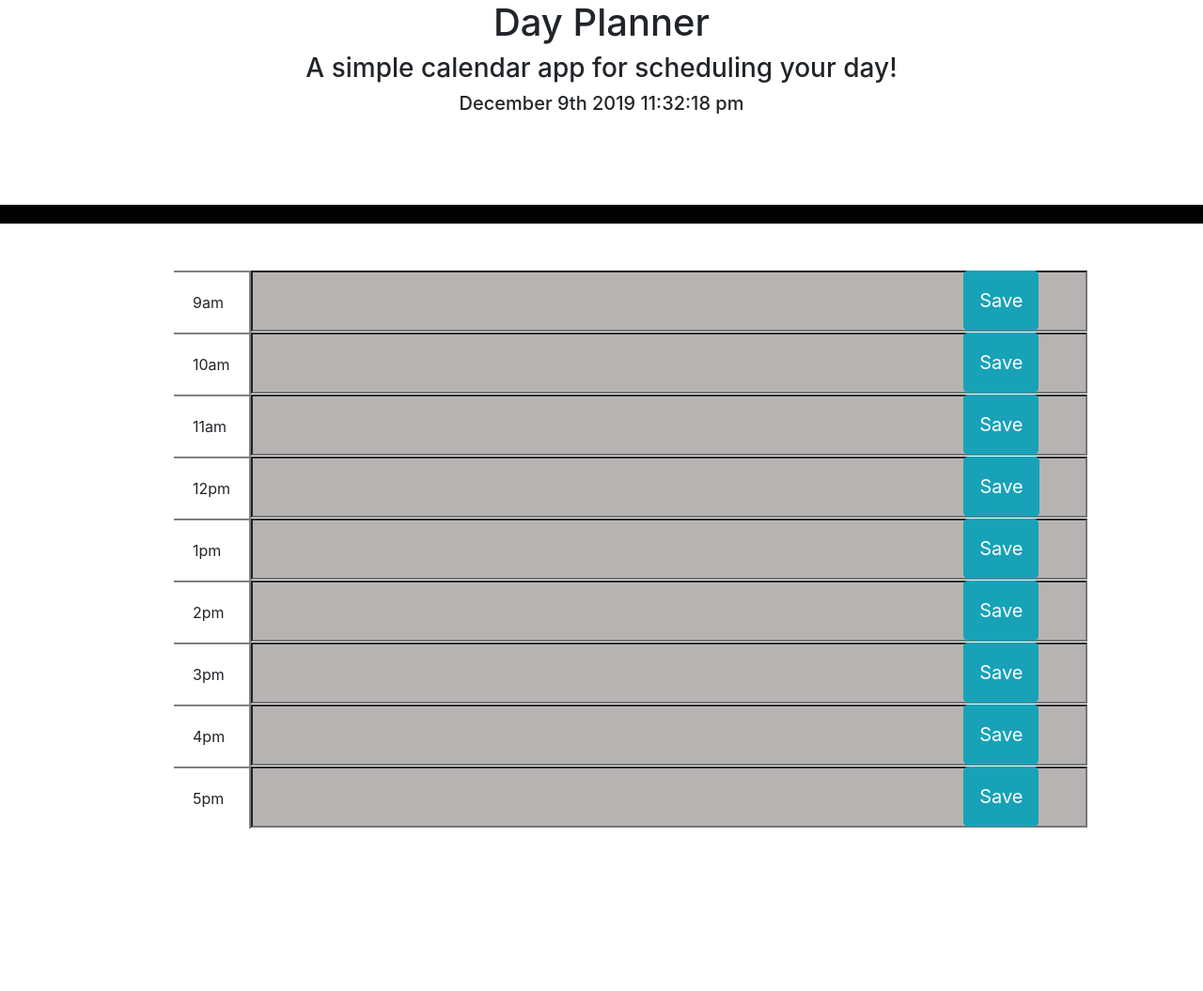
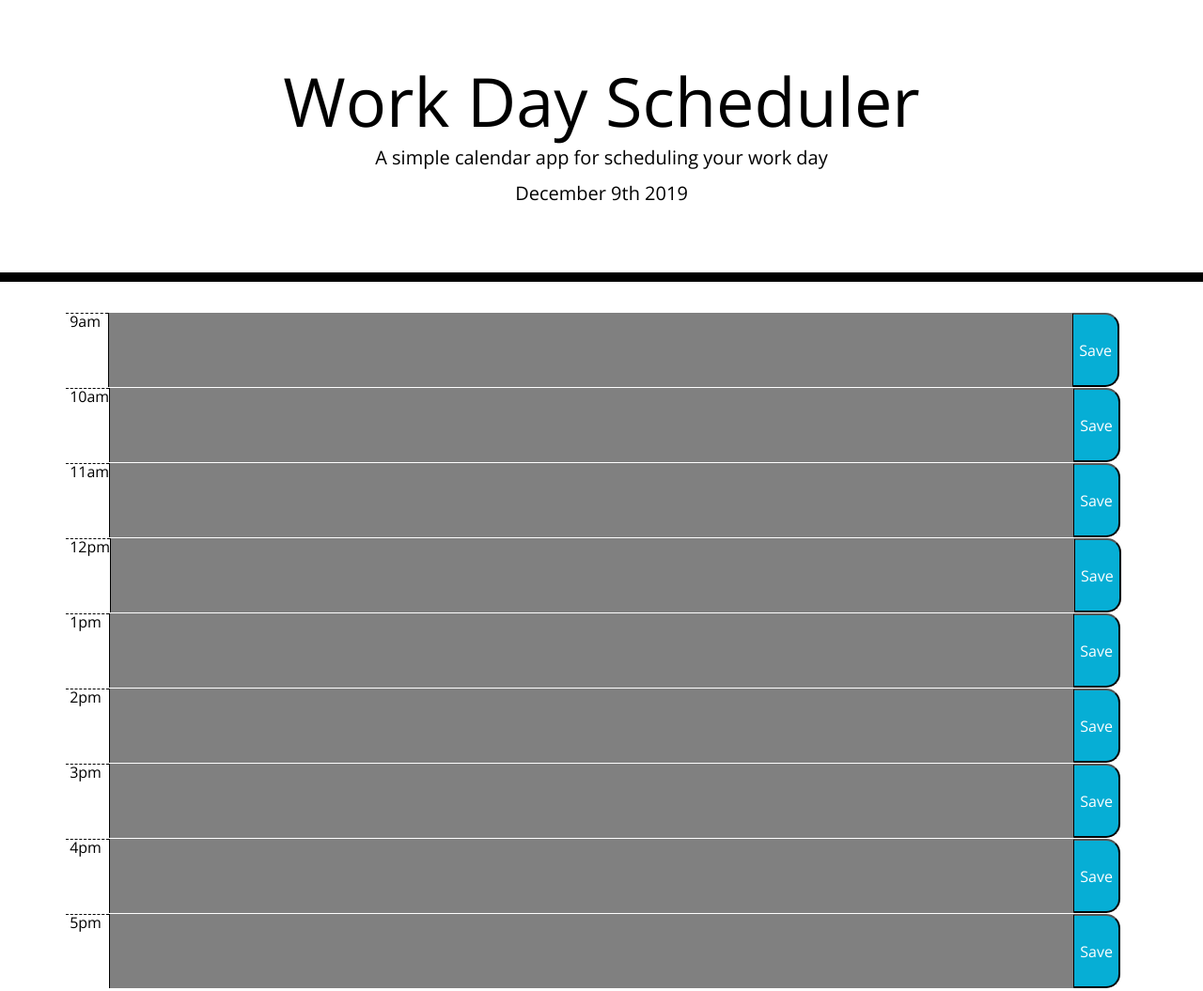
Before and after one commit to xrachhel/dayPlanner, a plain HTML site: page index.html in a window 1280 px wide. Shown: the whole page at 94% size. Before the commit the page ends 932 px from the top, so only its background shows below. Drawn offline with nearby package versions, Linux system fonts and the light colour scheme.

Commit message:
updated jquery code

```diff
--- a/index.html
+++ b/index.html
@@ -1,161 +1,76 @@
+
+
 <!DOCTYPE html>
 <html lang="en">
 
 <head>
-    <meta charset="UTF-8">
-    <meta name="viewport" content="width=device-width, initial-scale=1.0">
-    <meta http-equiv="X-UA-Compatible" content="ie=edge">
-    <link rel="stylesheet" href="https://stackpath.bootstrapcdn.com/bootstrap/4.3.1/css/bootstrap.min.css"
-        integrity="sha384-ggOyR0iXCbMQv3Xipma34MD+dH/1fQ784/j6cY/iJTQUOhcWr7x9JvoRxT2MZw1T" crossorigin="anonymous">
-    <link rel="stylesheet" href="style.css">
-    <title>Day Planner</title>
+    <meta charset="UTF-8" />
+    <meta name="viewport" content="width=device-width, initial-scale=1.0" />
+    <meta http-equiv="X-UA-Compatible" content="ie=edge" />
+    <link rel="stylesheet" href="https://stackpath.bootstrapcdn.com/bootstrap/4.3.1/css/bootstrap.min.css" />
+    <link rel="stylesheet" href="https://use.fontawesome.com/releases/v5.8.1/css/all.css"
+        integrity="sha384-50oBUHEmvpQ+1lW4y57PTFmhCaXp0ML5d60M1M7uH2+nqUivzIebhndOJK28anvf" crossorigin="anonymous" />
+    <link href="https://fonts.googleapis.com/css?family=Open+Sans&display=swap" rel="stylesheet" />
+    <link rel="stylesheet" href="style.css" />
+    <title>Work Day Scheduler</title>
 </head>
 
 <body>
-    <div class="top">
-        <h1>Day Planner</h1>
-        <h3>A simple calendar app for scheduling your day!</h3>
+    <header class="jumbotron">
+        <h1 class="display-3">Work Day Scheduler</h1>
+        <p class="lead">A simple calendar app for scheduling your work day</p>
         <h5 id="dateTime"></h5>
-        <br>
-        <br>
-        <br>
-        <hr>
-    </div>
-    <div class="day">
+    </header>
+    <div class="container">
         <div class="row">
-            <div class="col time">
-                9am
-            </div>
-            <div class="col-10">
-                <form action="">
-                    <input type="text" name="" class="input" id="box" >
-                </form>
-            </div>
-            <div class="col">
-                <button type="button" class="btn btn-info btn-lg save">Save</button>
-            </div>
+            <p class="hour"> 9am  </p>
+            <input type="text" name="" id="9" class="textarea">
+            <button class="saveBtn">Save</button>
         </div>
         <div class="row">
-            <div class="col time">
-                10am
-            </div>
-            <div class="col-10">
-                <form action="">
-                    <input type="text" name="" class="input" id="box1">
-                </form>
-            </div>
-            <div class="col">
-                <button type="button" class="btn btn-info btn-lg save" >Save</button>
-            </div>
+            <p class="hour"> 10am</p>
+            <input type="text" name="" id="10" class="textarea">
+            <button class="saveBtn">Save</button>
         </div>
         <div class="row">
-            <div class="col time">
-                11am
-            </div>
-            <div class="col-10">
-                <form action="">
-                    <input type="text" name="" class="input" id="box2">
-                </form>
-            </div>
-            <div class="col">
-                <button type="button" class="btn btn-info btn-lg save">Save</button>
-            </div>
+            <p class="hour"> 11am</p>
+            <input type="text" name="" id="11" class="textarea">
+            <button class="saveBtn">Save</button>
         </div>
         <div class="row">
-            <div class="col time">
-                12pm
-            </div>
-            <div class="col-10">
-                <form action="">
-                    <input type="text" name="" class="input" id="box3">
-                </form>
-            </div>
-            <div class="col">
-                <button type="button" class="btn btn-info btn-lg save">Save</button>
-            </div>
+            <p class="hour"> 12pm</p>
+            <input type="text" name="" id="12" class="textarea">
+            <button class="saveBtn">Save</button>
         </div>
         <div class="row">
-            <div class="col time">
-                1pm
-            </div>
-            <div class="col-10">
-                <form action="">
-                    <input type="text" name="" class="input" id="box4">
-                </form>
-            </div>
-            <div class="col">
-                <button type="button" class="btn btn-info btn-lg save">Save</button>
-            </div>
+            <p class="hour"> 1pm  </p>
+            <input type="text" name="" id="13" class="textarea">
+            <button class="saveBtn">Save</button>
         </div>
         <div class="row">
-            <div class="col time">
-                2pm
-            </div>
-            <div class="col-10">
-                <form action="">
-                    <input type="text" name="" class="input" id="box5">
-                </form>
-            </div>
-            <div class="col">
-                <button type="button" class="btn btn-info btn-lg save">Save</button>
-            </div>
+            <p class="hour"> 2pm  </p>
+            <input type="text" name="" id="14" class="textarea">
+            <button class="saveBtn">Save</button>
         </div>
         <div class="row">
-            <div class="col time">
-                3pm
-            </div>
-            <div class="col-10">
-                <form action="">
-                    <input type="text" name="" class="input" id="box6">
-                </form>
-            </div>
-            <div class="col">
-                <button type="button" class="btn btn-info btn-lg save">Save</button>
-            </div>
+            <p class="hour"> 3pm  </p>
+            <input type="text" name="" id="15" class="textarea">
+            <button class="saveBtn">Save</button>
         </div>
         <div class="row">
-            <div class="col time">
-                4pm
-            </div>
-            <div class="col-10">
-                <form action="">
-                    <input type="text" name="" class="input" id="box7">
-                </form>
-            </div>
-            <div class="col">
-                <button type="button" class="btn btn-info btn-lg save">Save</button>
-            </div>
+            <p class="hour"> 4pm  </p>
+            <input type="text" name="" id="16" class="textarea">
+            <button class="saveBtn">Save</button>
         </div>
         <div class="row">
-            <div class="col time">
-                5pm
-            </div>
-            <div class="col-10">
-                <form action="">
-                    <input type="text" name="" class="input" id="box8">
-                </form>
-            </div>
-            <div class="col">
-                <button type="button" class="btn btn-info btn-lg save">Save</button>
-            </div>
+            <p class="hour"> 5pm  </p>
+            <input type="text" name="" id="17" class="textarea">
+            <button class="saveBtn">Save</button>
         </div>
     </div>
 
-
-
-    <script src="https://code.jquery.com/jquery-3.3.1.slim.min.js"
-        integrity="sha384-q8i/X+965DzO0rT7abK41JStQIAqVgRVzpbzo5smXKp4YfRvH+8abtTE1Pi6jizo"
-        crossorigin="anonymous"></script>
-    <script src="https://cdnjs.cloudflare.com/ajax/libs/popper.js/1.14.7/umd/popper.min.js"
-        integrity="sha384-UO2eT0CpHqdSJQ6hJty5KVphtPhzWj9WO1clHTMGa3JDZwrnQq4sF86dIHNDz0W1"
-        crossorigin="anonymous"></script>
-    <script src="https://stackpath.bootstrapcdn.com/bootstrap/4.3.1/js/bootstrap.min.js"
-        integrity="sha384-JjSmVgyd0p3pXB1rRibZUAYoIIy6OrQ6VrjIEaFf/nJGzIxFDsf4x0xIM+B07jRM"
-        crossorigin="anonymous"></script>
-
-
-    <!-- <script src="https://cdnjs.cloudflare.com/ajax/libs/moment.js/2.24.0/moment.js"></script> -->
-    <script src="https://cdn.jsdelivr.net/momentjs/2.12.0/moment.min.js"></script>
+    <script src="https://code.jquery.com/jquery-3.4.1.min.js"></script>
+    <script src="https://cdnjs.cloudflare.com/ajax/libs/moment.js/2.24.0/moment.min.js"></script>
     <script src="script.js"></script>
 </body>
 
--- a/script.js
+++ b/script.js
@@ -3,13 +3,13 @@ $(document).ready(function(){
     console.log(moment())
     console.log(moment().format())
 
-    $("#dateTime").text(moment().format("MMMM Do YYYY h:mm:ss a"))
+    $("#dateTime").text(moment().format("MMMM Do YYYY"))
 
     getTodo()
-    $(".save").on("click", function(event){
+    $(".saveBtn").on("click", function(event){
         event.preventDefault()
 
-        var todo = $("#box").val()
+        var todo = $("#9").val()
         localStorage.setItem("todo", todo)
         getTodo()
     })
@@ -17,14 +17,14 @@ $(document).ready(function(){
     function getTodo(){
         var storedTodos = localStorage.getItem("todo")
 
-        $("#box").val(storedTodos)
+        $("#9").val(storedTodos)
     }
 //----------------------------------
     getTodoOne()
-    $(".save").on("click", function(event){
+    $(".saveBtn").on("click", function(event){
         event.preventDefault()
 
-        var todo = $("#box1").val()
+        var todo = $("#10").val()
         localStorage.setItem("todo1", todo)
         getTodoOne()
     })
@@ -32,14 +32,14 @@ $(document).ready(function(){
     function getTodoOne(){
         var storedTodos = localStorage.getItem("todo1")
 
-        $("#box1").val(storedTodos)
+        $("#10").val(storedTodos)
     }
 //----------------------------------
     getTodoTwo()
-    $(".save").on("click", function(event){
+    $(".saveBtn").on("click", function(event){
         event.preventDefault()
 
-        var todo = $("#box2").val()
+        var todo = $("#11").val()
         localStorage.setItem("todo2", todo)
         getTodoOne()
     })
@@ -47,14 +47,14 @@ $(document).ready(function(){
     function getTodoTwo(){
         var storedTodos = localStorage.getItem("todo2")
 
-        $("#box2").val(storedTodos)
+        $("#11").val(storedTodos)
     }
 //----------------------------------
     getTodoThree()
-    $(".save").on("click", function (event) {
+    $(".saveBtn").on("click", function (event) {
         event.preventDefault()
 
-        var todo = $("#box3").val()
+        var todo = $("#12").val()
         localStorage.setItem("todo3", todo)
         getTodoThree()
     })
@@ -62,14 +62,14 @@ $(document).ready(function(){
     function getTodoThree() {
         var storedTodos = localStorage.getItem("todo3")
 
-        $("#box3").val(storedTodos)
+        $("#12").val(storedTodos)
     }
 //----------------------------------
     getTodoFour()
-    $(".save").on("click", function (event) {
+    $(".saveBtn").on("click", function (event) {
         event.preventDefault()
 
-        var todo = $("#box4").val()
+        var todo = $("#13").val()
         localStorage.setItem("todo4", todo)
         getTodoFour()
     })
@@ -77,14 +77,14 @@ $(document).ready(function(){
     function getTodoFour() {
         var storedTodos = localStorage.getItem("todo4")
 
-        $("#box4").val(storedTodos)
+        $("#13").val(storedTodos)
     }
 //----------------------------------
     getTodoFive()
-    $(".save").on("click", function (event) {
+    $(".saveBtn").on("click", function (event) {
         event.preventDefault()
 
-        var todo = $("#box5").val()
+        var todo = $("#14").val()
         localStorage.setItem("todo5", todo)
         getTodoFive()
     })
@@ -92,14 +92,14 @@ $(document).ready(function(){
     function getTodoFive() {
         var storedTodos = localStorage.getItem("todo5")
 
-        $("#box5").val(storedTodos)
+        $("#14").val(storedTodos)
     }
 //----------------------------------
     getTodoSix()
-    $(".save").on("click", function (event) {
+    $(".saveBtn").on("click", function (event) {
         event.preventDefault()
 
-        var todo = $("#box6").val()
+        var todo = $("#15").val()
         localStorage.setItem("todo6", todo)
         getTodoSix()
     })
@@ -107,14 +107,14 @@ $(document).ready(function(){
     function getTodoSix() {
         var storedTodos = localStorage.getItem("todo6")
 
-        $("#box6").val(storedTodos)
+        $("#15").val(storedTodos)
     }
 //----------------------------------
     getTodoSeven()
-    $(".save").on("click", function (event) {
+    $(".saveBtn").on("click", function (event) {
         event.preventDefault()
 
-        var todo = $("#box7").val()
+        var todo = $("#16").val()
         localStorage.setItem("todo7", todo)
         getTodoSeven()
     })
@@ -122,14 +122,14 @@ $(document).ready(function(){
     function getTodoSeven() {
         var storedTodos = localStorage.getItem("todo7")
 
-        $("#box7").val(storedTodos)
+        $("#16").val(storedTodos)
     }
 //----------------------------------
     getTodoEight()
-    $(".save").on("click", function (event) {
+    $(".saveBtn").on("click", function (event) {
         event.preventDefault()
 
-        var todo = $("#box8").val()
+        var todo = $("#17").val()
         localStorage.setItem("todo8", todo)
         getTodoEight()
     })
@@ -137,13 +137,27 @@ $(document).ready(function(){
     function getTodoEight() {
         var storedTodos = localStorage.getItem("todo8")
 
-        $("#box8").val(storedTodos)
+        $("#17").val(storedTodos)
     }
 
 
+var time = ["9", "10", "11", "12", "13", "14", "15", "16", "17"]
 
-
-
+function currentTime(){
+    var current = moment().format("H")
+    for (var i = 0; i < time.length; i++){
+    if(parseInt(time[i]) > current){
+        $("#" + time[i]).attr("style", "background-color: green")
+    }
+    else if(parseInt(time[i]) == current){
+        $("#" + time[i]).attr("style", "background-color: red")
+    }
+    else if(parseInt(time[i]) < current){
+        $("#" + time[i]).attr("style", "background-color: grey")
+    }
+    }
+}
+currentTime()
 
 
 
--- a/style.css
+++ b/style.css
@@ -1,28 +1,78 @@
-.top{
+
+body {
+    font-family: 'Open Sans', sans-serif;
+    font-size: 16px;
+    line-height: 1;
+  }
+  .container{
+      margin-bottom: 20px;
+  }
+
+  .textarea{
+    background: transparent;
+    background-color: grey;
+    border: none;
+    resize: none;
+    color: #000000;
+    border-left: 1px solid black;
+    padding: 10px;
+    width: 90%;
+  }
+
+  .jumbotron {
     text-align: center;
+    background-color: transparent;
+    color: black;
+    border-radius: 0;
+    border-bottom: 10px solid black;
   }
-hr{
-    border: 10px solid black;
+
+  .description{
+    white-space: pre-wrap;
   }
-.day{
-    display: block;
-    margin: 50px 200px 50px 200px;
+
+  .time-block{
+    text-align: center;
+    border-radius: 15px;
   }
-.time{
-    border-top: 2px solid grey;
-    border-right: 2px solid grey;
-    padding: 20px;
+
+  .row {
+    white-space: pre-wrap;
+    height: 80px;
+    border-top: 1px solid white;;
   }
-.input{
-    background-color:#B6B3B2;
-    height: 65px;
-    width: 890px;
-    position: absolute;
-    left: 0px;
+
+  .hour {
+    background-color: #ffffff;
+    color: #000000;
+    border-top: 1px dashed #000000;
+
   }
-.btn-info{
-    padding: 16px;
-    position: absolute;
-    left: 0px;
-    margin-left: 0;
+
+  .past {
+    background-color: #d3d3d3;
+    color: white;
   }
+
+  .present {
+    background-color: #ff6961;
+    color: white;
+  }
+
+  .future {
+    background-color: #77dd77;
+    color: white;
+  }
+
+  .saveBtn {
+    border-left: 1px solid black;
+    border-top-right-radius: 15px;
+    border-bottom-right-radius: 15px;
+    background-color: #06AED5;
+    color: white;
+  }
+
+  .saveBtn i:hover {
+    font-size: 20px;
+    transition: all .3s ease-in-out;
+  }
```
Lines whose indentation alone changed are shown as unchanged.
